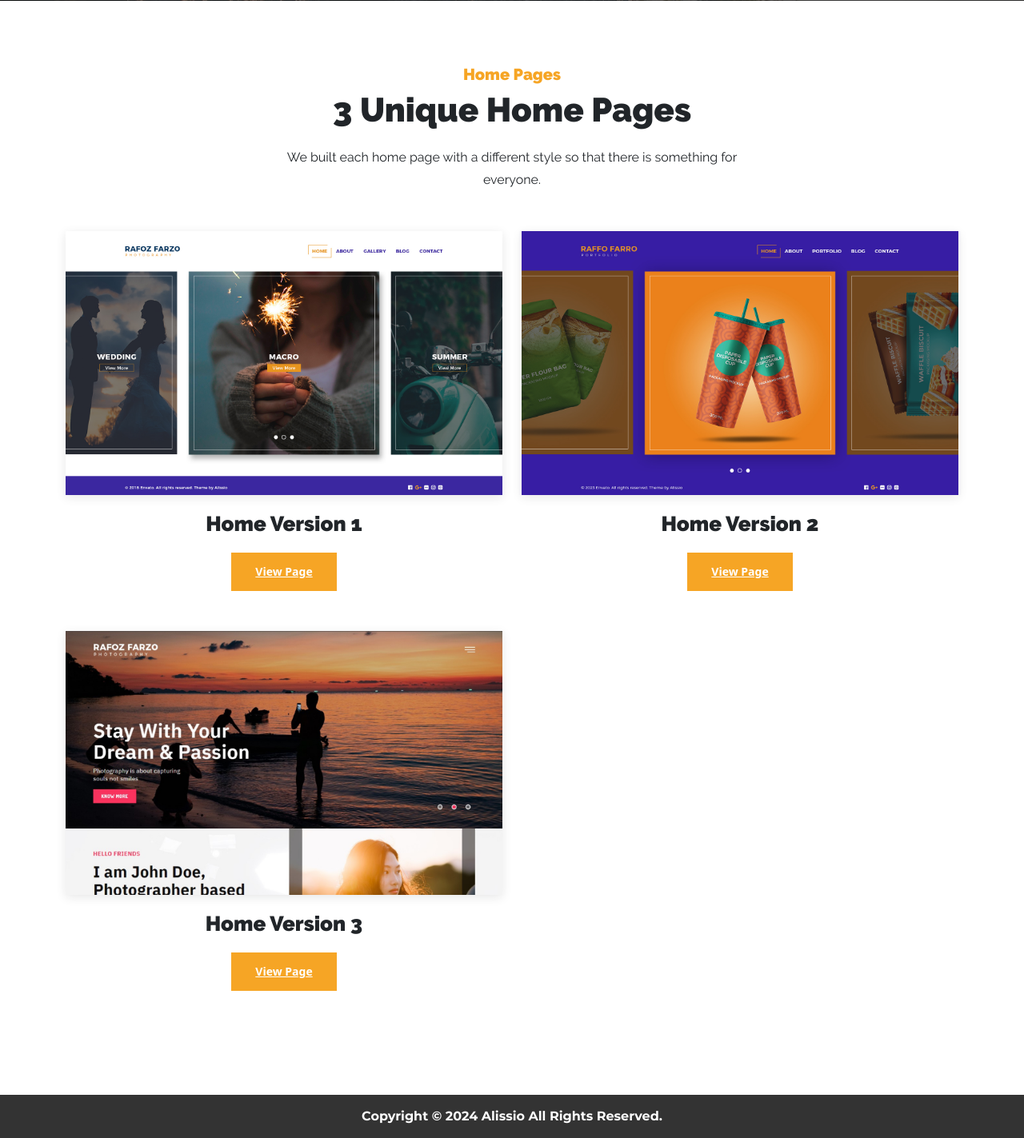
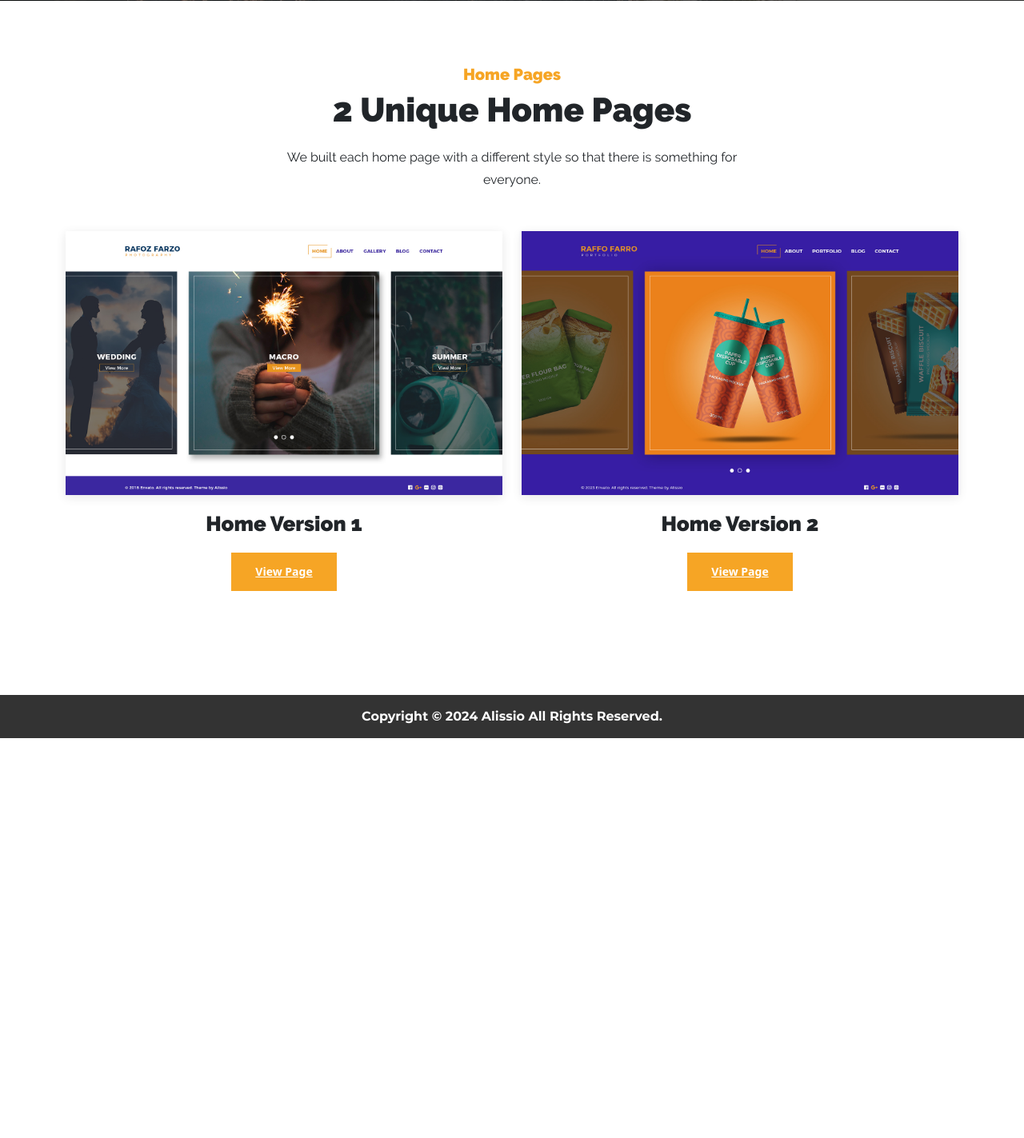
Before and after one commit to elvinmammadoff/rafozfarzo, a PHP site: page /landing/index.php in a window 1280 px wide. Shown: the part 616-2039 px from the top of the page at 80% size. After the commit the page ends 1539 px from the top, so only its background shows below. Run offline with PHP 8.4, Linux system fonts and the light colour scheme.

Commit message:
landing v2

```diff
--- a/landing/index.html
+++ b/landing/index.html
@@ -50,7 +50,7 @@
     <div class="container section" id="pages">
         <div class="section-subject">
             <h5 class="section-category">Home Pages</h5>
-            <h2 class="section-title">3 Unique Home Pages</h2>
+            <h2 class="section-title">2 Unique Home Pages</h2>
             <p class="section-subtitle">We built each home page with a different style so that there is something for everyone.</p>
         </div>
         <div class="row">
@@ -72,7 +72,7 @@
                     <a href="https://rafozfarzo.netlify.app/home-v2" class="button">View Page</a>
                 </div>
             </div>
-            <div class="col-sm-6 col-md-6 col-lg-6">
+            <!-- <div class="col-sm-6 col-md-6 col-lg-6">
                 <div class="demo">
                     <a href="https://rafozfarzo.netlify.app/home-v3" class="demo-item">
                         <div class="demo-inner page-3"></div>
@@ -80,7 +80,7 @@
                     <h4 class="demo-title">Home Version 3</h4>
                     <a href="https://rafozfarzo.netlify.app/home-v3" class="button">View Page</a>
                 </div>
-            </div>
+            </div> -->
         </div>
     </div>
     <div class="copyright">
--- a/landing/index.php
+++ b/landing/index.php
@@ -50,7 +50,7 @@
     <div class="container section" id="pages">
         <div class="section-subject">
             <h5 class="section-category">Home Pages</h5>
-            <h2 class="section-title">3 Unique Home Pages</h2>
+            <h2 class="section-title">2 Unique Home Pages</h2>
             <p class="section-subtitle">We built each home page with a different style so that there is something for everyone.</p>
         </div>
         <div class="row">
@@ -72,7 +72,7 @@
                     <a href="https://rafozfarzo.netlify.app/home-v2" class="button">View Page</a>
                 </div>
             </div>
-            <div class="col-sm-6 col-md-6 col-lg-6">
+            <!-- <div class="col-sm-6 col-md-6 col-lg-6">
                 <div class="demo">
                     <a href="https://rafozfarzo.netlify.app/home-v3" class="demo-item">
                         <div class="demo-inner page-3"></div>
@@ -80,7 +80,7 @@
                     <h4 class="demo-title">Home Version 3</h4>
                     <a href="https://rafozfarzo.netlify.app/home-v3" class="button">View Page</a>
                 </div>
-            </div>
+            </div> -->
         </div>
     </div>
     <div class="copyright">
```
